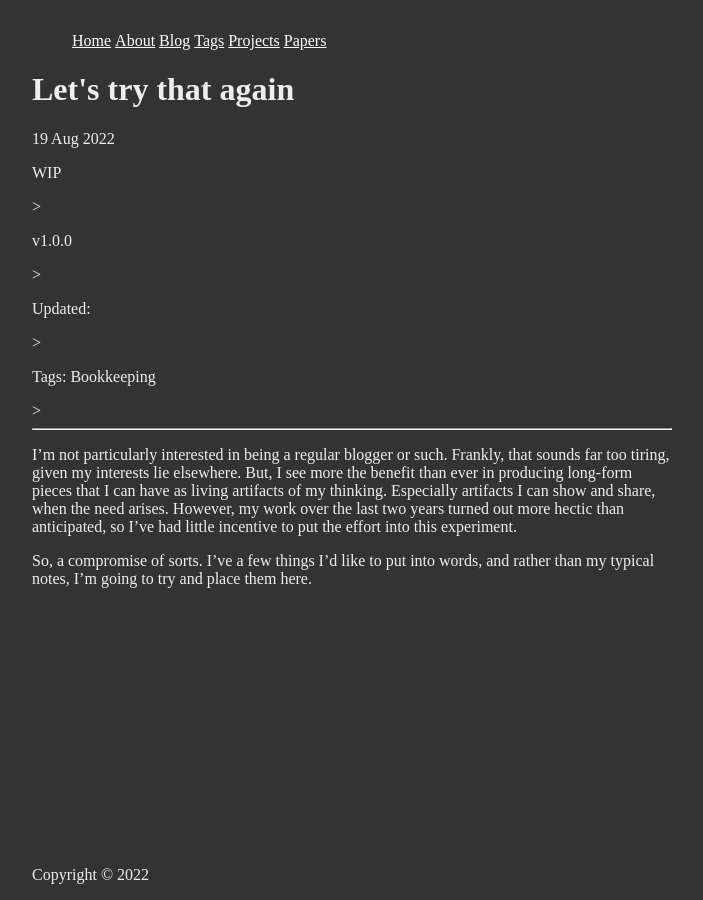
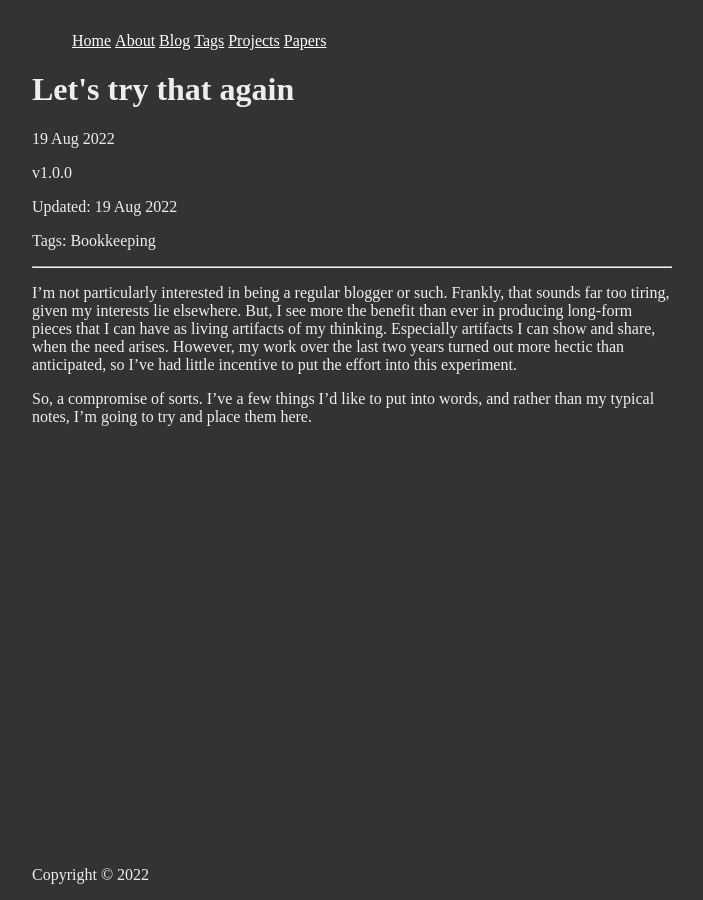
Before and after one commit to afantasia-me/afantasia-me.github.io, a Jekyll site: the page built from _posts/2022-08-19-lets-try-that-again.md, in a window 1280 px wide. Shown: the whole page, without its empty margins (288-991 px from the left). Built offline with Jekyll 4.4.1, drawn with Linux system fonts in a browser that asks for light colours.

Commit message:
Post format

```diff
--- a/_layouts/post.html
+++ b/_layouts/post.html
@@ -3,17 +3,14 @@ layout: default
 ---
 <h1>{{ page.title }}</h1>
 <p class="meta">{{ page.date | date_to_string }}</p>
-{% if page.wip %}
-<p class="wip">WIP</p>>
-{% endif %}
 {% if page.version %}
-<p class="version">{{ page.version }}</p>>
+<p class="version">{{ page.version }}</p>
 {% endif %}
 {% if page.updated %}
-<p class="updated">Updated: {{ page.pdated | date_to_string }}</p>>
+<span class="updated">Updated: {{ page.updated | date_to_string }}</span>
 {% endif %}
 {% if page.tags %}
-<p class="tags">Tags: {{ page.tags | array_to_sentence_string }}</p>>
+<p class="tags">Tags: {{ page.tags | array_to_sentence_string }}</p>
 {% endif %}
 
 <hr>
```
Also changed, not shown: _posts/2022-08-19-lets-try-that-again.md (+0 -1 lines).
